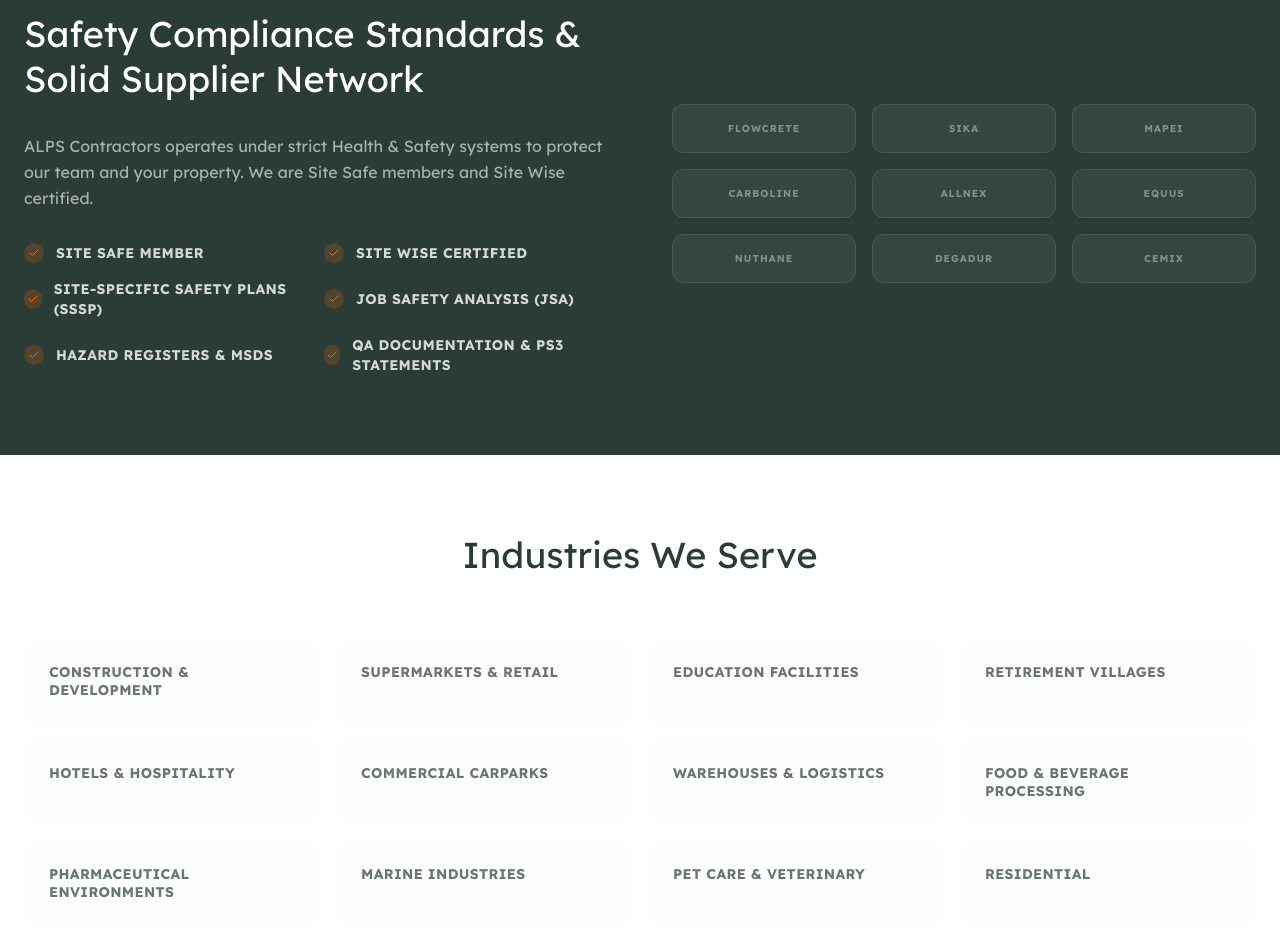
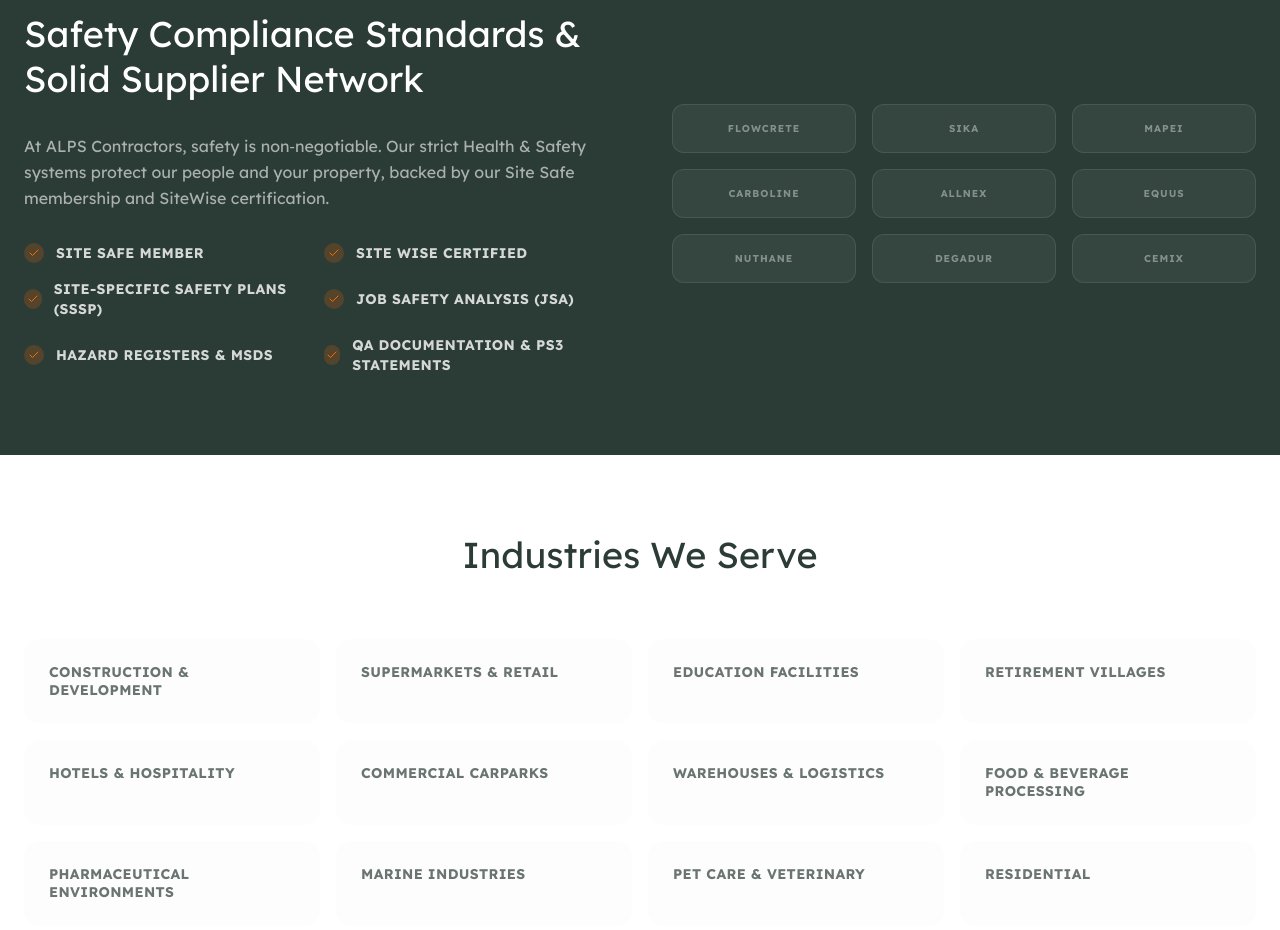
Before and after one commit to configkits/alpscontractors, a React (Vite) app: page /about-us in a window 1280 px wide. Shown: the part 2300-3230 px from the top of the page. Built offline with nearby package versions, Linux system fonts and the light colour scheme.

Commit message:
Refine safety compliance description in About Us section for clarity and impact

```diff
--- a/src/pages/AboutUs.tsx
+++ b/src/pages/AboutUs.tsx
@@ -202,9 +202,7 @@
                 Safety Compliance Standards & Solid Supplier Network
               </h3>
               <p className="text-white/60 mb-8 leading-relaxed">
-                ALPS Contractors operates under strict Health & Safety systems
-                to protect our team and your property. We are Site Safe members
-                and Site Wise certified.
+                At ALPS Contractors, safety is non‑negotiable. Our strict Health & Safety systems protect our people and your property, backed by our Site Safe membership and SiteWise certification.
               </p>
               <div className="grid sm:grid-cols-2 gap-4">
                 {[
```
